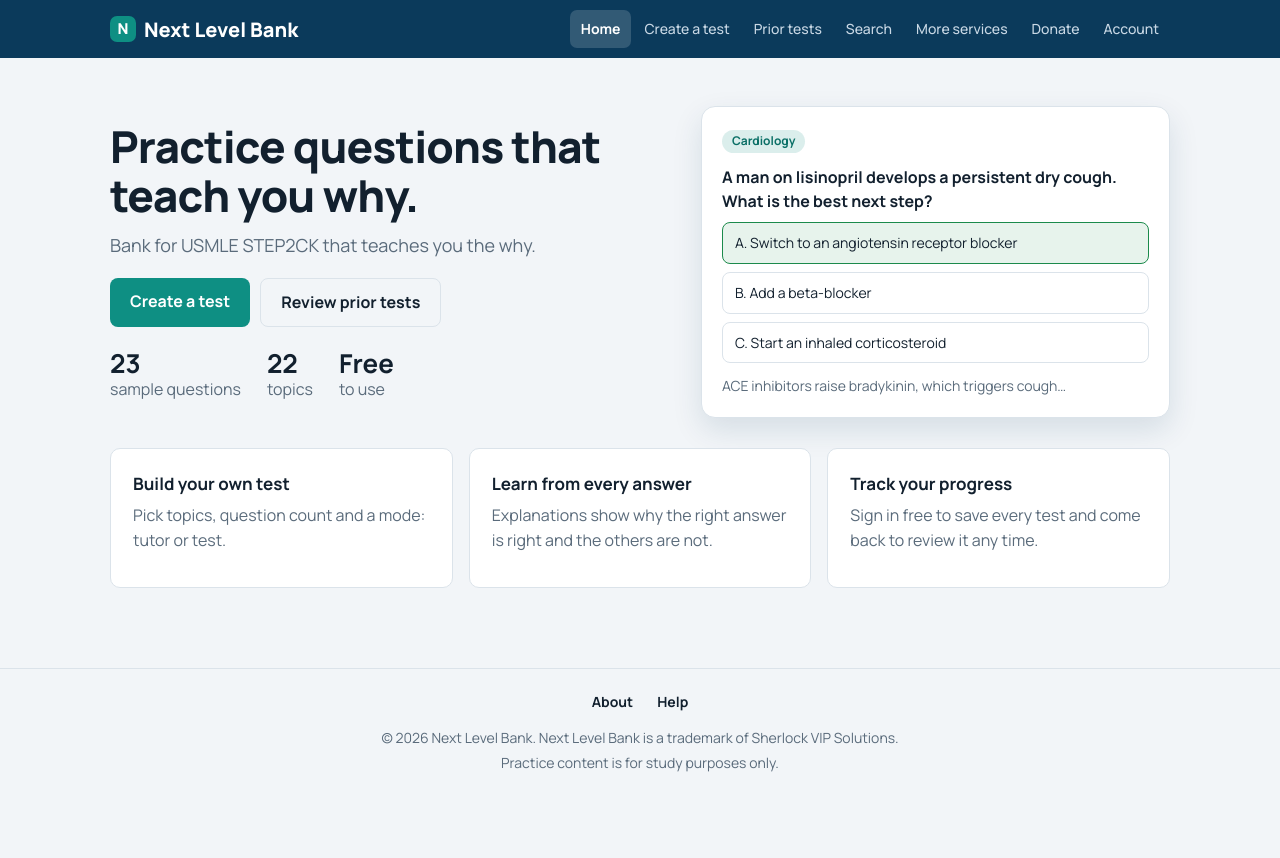
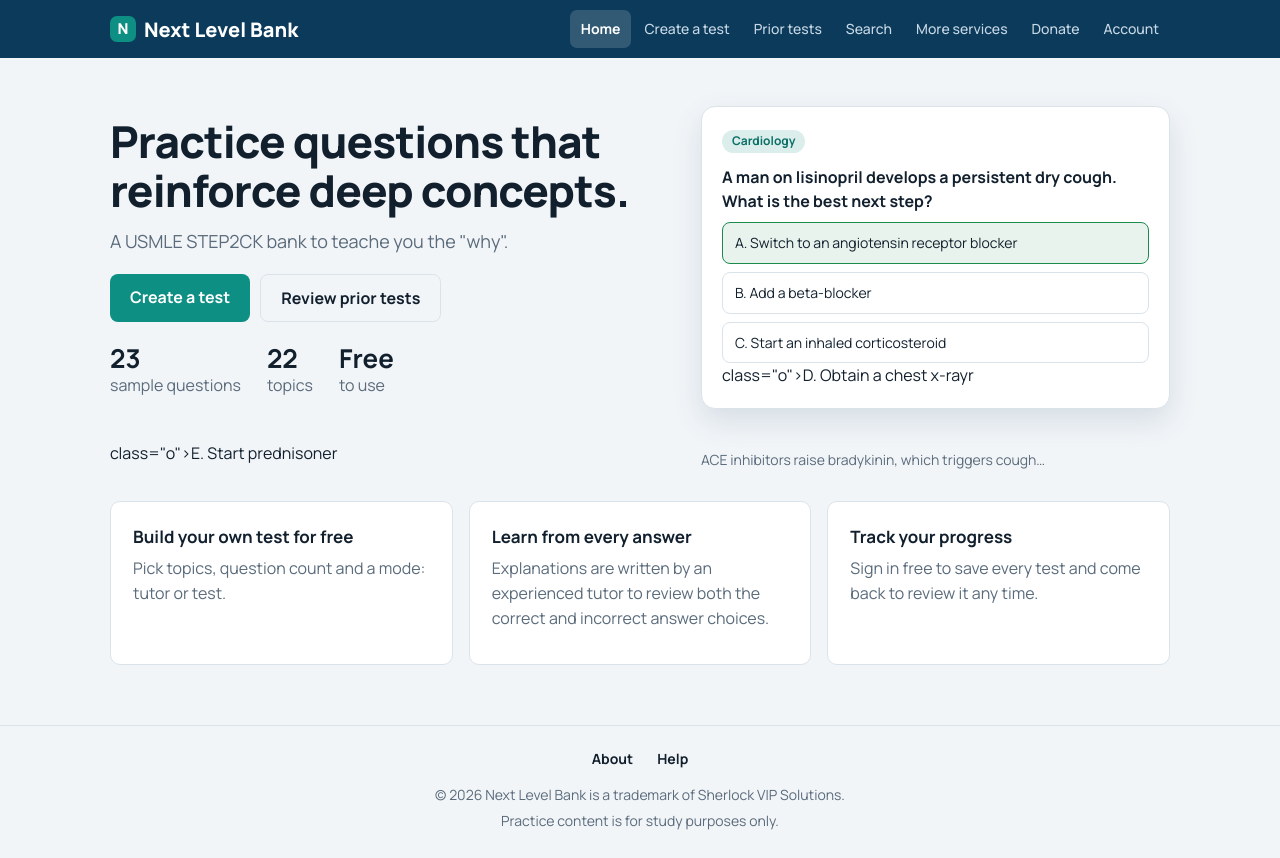
Before and after one commit to SherlockVIPSolutions/SherlockVIPsolutions.github.io, a plain HTML site: page index.html in a window 1280 px wide. Before the commit the page ends 800 px from the top, so only its background shows below. Drawn offline with Linux system fonts and the light colour scheme.

Commit message:
Fix typos in subject names and footer content

```diff
--- a/index.html
+++ b/index.html
@@ -94,7 +94,7 @@ footer{border-top:1px solid var(--line);text-align:center;padding:22px 20px;colo
 <nav id="nav"></nav>
 </div></header>
 <main id="app"></main>
-<footer><div class="flinks"><a href="#/about">About</a><a href="#/help">Help</a></div><p>© <span id="yr"></span> Next Level Bank. Next Level Bank is a trademark of Sherlock VIP Solutions.</p><p>Practice content is for study purposes only.</p></footer>
+<footer><div class="flinks"><a href="#/about">About</a><a href="#/help">Help</a></div><p>© <span id="yr"></span> Next Level Bank is a trademark of Sherlock VIP Solutions.</p><p>Practice content is for study purposes only.</p></footer>
 <div id="toast" role="status"></div>
 
 <script>
@@ -109,14 +109,14 @@ const BANK=[
 ["Gastroenterology","A 65-year-old woman has fever, jaundice and right upper quadrant pain. What is the most likely diagnosis?",["Acute cholecystitis","Ascending cholangitis","Hepatitis A","Pancreatic cancer"],1,"This is Charcot triad. Adding hypotension and confusion makes Reynolds pentad. Treat with antibiotics and biliary decompression (ERCP)."],
 ["Gynecology","A sexually active 22-year-old woman has fever, lower abdominal pain and cervical motion tenderness. What is the most likely diagnosis?",["Endometriosis","Ovarian torsion","Pelvic inflammatory disease","Appendicitis"],2,"Cervical motion tenderness suggests pelvic inflammatory disease. Treat empirically to cover gonorrhea, chlamydia and anaerobes."],
 ["Hematology","Which laboratory pattern is most consistent with iron deficiency anemia?",["Low ferritin and high TIBC","High ferritin and low TIBC","Low ferritin and low TIBC","High ferritin and high TIBC"],0,"Iron deficiency lowers ferritin and raises TIBC. Anemia of chronic disease shows high ferritin and low TIBC."],
-["Infectious disease","Below which CD4 count should Pneumocystis pneumonia prophylaxis be started in a patient with HIV?",["500 cells/µL","350 cells/µL","200 cells/µL","50 cells/µL"],2,"Start trimethoprim-sulfamethoxazole when CD4 falls below 200 cells/µL."],
+["Infectious Disease","Below which CD4 count should Pneumocystis pneumonia prophylaxis be started in a patient with HIV?",["500 cells/µL","350 cells/µL","200 cells/µL","50 cells/µL"],2,"Start trimethoprim-sulfamethoxazole when CD4 falls below 200 cells/µL."],
 ["Musculoskeletal","Joint fluid from an inflamed great toe shows needle-shaped crystals with negative birefringence. What is the diagnosis?",["Pseudogout","Septic arthritis","Gout","Osteoarthritis"],2,"Gout produces monosodium urate crystals: needle-shaped and negatively birefringent. Pseudogout crystals are rhomboid and positively birefringent."],
 ["Multisystem","What is the antidote for acetaminophen overdose?",["Naloxone","Flumazenil","Atropine","N-acetylcysteine"],3,"N-acetylcysteine replenishes glutathione and binds the toxic metabolite NAPQI. It works best when given early."],
 ["Neurology","A 45-year-old man has a sudden “worst headache of his life.” What is the first imaging study?",["Noncontrast CT of the head","MRI of the brain with contrast","Cerebral angiography","Lumbar puncture before any imaging"],0,"Noncontrast CT is the fastest, most sensitive test for subarachnoid hemorrhage in the first hours. Do a lumbar puncture if CT is negative and suspicion remains."],
 ["Obstetrics","A woman at 34 weeks’ gestation has a blood pressure of 165/110 mm Hg and a seizure. Which drug best prevents further seizures?",["Phenytoin","Diazepam","Magnesium sulfate","Levetiracetam"],2,"Magnesium sulfate is first-line for seizure treatment and prophylaxis in eclampsia. Delivery is the definitive treatment."],
 ["Oncology","Which tumor marker is most useful for monitoring hepatocellular carcinoma?",["CA-125","Alpha-fetoprotein","CEA","PSA"],1,"Alpha-fetoprotein is elevated in hepatocellular carcinoma. CA-125 tracks ovarian cancer, CEA colorectal cancer and PSA prostate cancer."],
 ["Ophthalmology","A 68-year-old has sudden painless vision loss in one eye. Fundoscopy shows a pale retina with a cherry-red macula. What is the diagnosis?",["Central retinal vein occlusion","Retinal detachment","Acute angle-closure glaucoma","Central retinal artery occlusion"],3,"Central retinal artery occlusion is an ophthalmic emergency, often from carotid emboli. Evaluate for stroke and carotid disease."],
-["Pediatric","A 2-year-old has a barking cough, inspiratory stridor and a steeple sign on neck X-ray. What is the best initial treatment?",["Oral amoxicillin","Dexamethasone","Inhaled albuterol","Intubation"],1,"Croup is usually viral and responds to a single dose of dexamethasone. Add nebulized epinephrine for moderate to severe stridor."],
+["Pediatrics","A 2-year-old has a barking cough, inspiratory stridor and a steeple sign on neck X-ray. What is the best initial treatment?",["Oral amoxicillin","Dexamethasone","Inhaled albuterol","Intubation"],1,"Croup is usually viral and responds to a single dose of dexamethasone. Add nebulized epinephrine for moderate to severe stridor."],
 ["Primary Care","A 55-year-old current smoker with a 30 pack-year history is due for cancer screening. What is recommended?",["Annual chest X-ray","Sputum cytology","Annual low-dose chest CT","No screening"],2,"Screen adults aged 50 to 80 with at least a 20 pack-year history who smoke now or quit within 15 years using annual low-dose CT."],
 ["Psychiatry","Which is first-line pharmacotherapy for major depressive disorder?",["Selective serotonin reuptake inhibitor","Monoamine oxidase inhibitor","Benzodiazepine","Tricyclic antidepressant"],0,"SSRIs are first-line because they are effective and safer in overdose than tricyclics or MAO inhibitors."],
 ["Pulmonary","Which organism most commonly causes community-acquired pneumonia in adults?",["Klebsiella pneumoniae","Streptococcus pneumoniae","Legionella pneumophila","Haemophilus influenzae"],1,"Streptococcus pneumoniae is the most common bacterial cause. Look for lobar consolidation and rust-colored sputum."],
@@ -124,7 +124,7 @@ const BANK=[
 ["Surgery","A hypotensive trauma patient has a positive FAST exam. What is the next step?",["CT of the abdomen","Observation","Exploratory laparotomy","Diagnostic peritoneal lavage"],2,"Unstable patients with a positive FAST go straight to the operating room. CT is only for stable patients."],
 ["Urology","A 65-year-old smoker has painless gross hematuria. What is the best next step?",["Cystoscopy","Urine culture and antibiotics","Reassurance","Repeat urinalysis in 6 months"],0,"Painless hematuria in a smoker suggests urothelial carcinoma until proven otherwise. Evaluate with cystoscopy and upper-tract imaging."]
 ].map((a,i)=>({id:i,subj:a[0],q:a[1],opts:a[2],ans:a[3],exp:a[4]}));
-const SUBJECTS=['Biostatistics','Cardiology','Dermatology','Endocrinology','ENT','Gastroenterology','Gynecology','Hematology','Infectious disease','Musculoskeletal','Multisystem','Neurology','Obstetrics','Oncology','Ophthalmology','Pediatric','Primary Care','Psychiatry','Pulmonary','Renal','Surgery','Urology'];
+const SUBJECTS=['Biostatistics','Cardiology','Dermatology','Endocrinology','ENT','Gastroenterology','Gynecology','Hematology','Infectious Disease','Musculoskeletal','Multisystem','Neurology','Obstetrics','Oncology','Ophthalmology','Pediatrics','Primary Care','Psychiatry','Pulmonary','Renal','Surgery','Urology'];
 
 /* ---------- Helpers & storage ---------- */
 const $=s=>document.querySelector(s), app=$('#app');
@@ -148,17 +148,17 @@ const notice=()=>me()?'':`<div class="notice">You’re using Next Level Bank as
 const pages={
 home(){return`
 <section class="hero"><div>
-<h1>Practice questions that teach you why.</h1>
-<p class="muted" style="font-size:18px;max-width:520px">Bank for USMLE STEP2CK that teaches you the why.</p>
+<h1>Practice questions that reinforce deep concepts.</h1>
+<p class="muted" style="font-size:18px;max-width:520px">A USMLE STEP2CK bank to teache you the "why".</p>
 <div class="acts"><a class="btn" href="#/create">Create a test</a><a class="btn alt" href="#/prior">Review prior tests</a></div>
 <div class="stats"><div><b>${BANK.length}</b><span class="muted">sample questions</span></div><div><b>${SUBJECTS.length}</b><span class="muted">topics</span></div><div><b>Free</b><span class="muted">to use</span></div></div>
 </div>
 <div class="preview"><span class="pill">Cardiology</span><p style="margin:12px 0 4px;font-weight:700">A man on lisinopril develops a persistent dry cough. What is the best next step?</p>
-<div class="o ok">A. Switch to an angiotensin receptor blocker</div><div class="o">B. Add a beta-blocker</div><div class="o">C. Start an inhaled corticosteroid</div>
+<div class="o ok">A. Switch to an angiotensin receptor blocker</div><div class="o">B. Add a beta-blocker</div><div class="o">C. Start an inhaled corticosteroid</div> class="o">D. Obtain a chest x-rayr</div><div> class="o">E. Start prednisoner</div><div>
 <p class="muted" style="font-size:14px;margin:12px 0 0">ACE inhibitors raise bradykinin, which triggers cough…</p></div></section>
 <div class="grid">
-<div class="card"><h3>Build your own test</h3><p class="muted">Pick topics, question count and a mode: tutor or test.</p></div>
-<div class="card"><h3>Learn from every answer</h3><p class="muted">Explanations show why the right answer is right and the others are not.</p></div>
+<div class="card"><h3>Build your own test for free</h3><p class="muted">Pick topics, question count and a mode: tutor or test.</p></div>
+<div class="card"><h3>Learn from every answer</h3><p class="muted">Explanations are written by an experienced tutor to review both the correct and incorrect answer choices.</p></div>
 <div class="card"><h3>Track your progress</h3><p class="muted">Sign in free to save every test and come back to review it any time.</p></div></div>`},
 
 create(){return`${notice()}<h1 style="font-size:32px">Create a test</h1>
```
